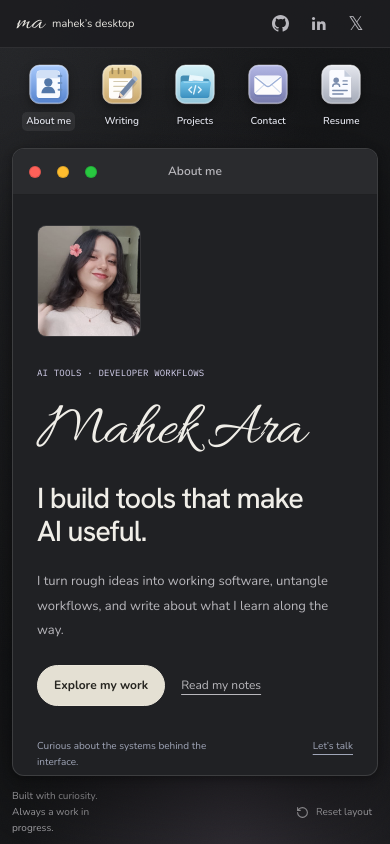
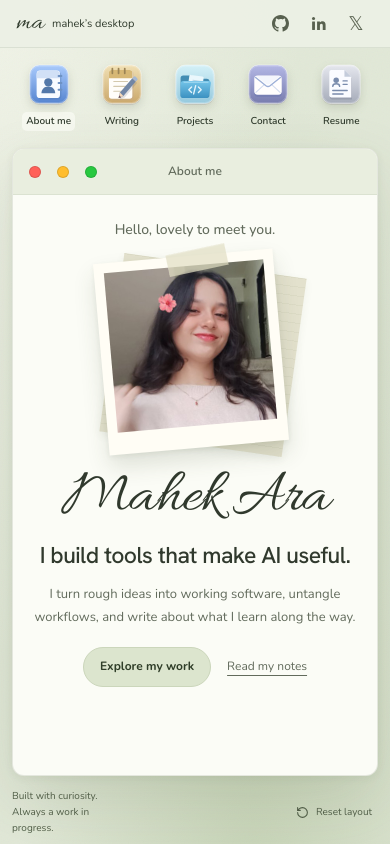
Before and after one commit to mahekara28/mahek-portfolio, a Next.js app: page / in a window 390 px wide. Built offline with nearby package versions, Linux system fonts and the light colour scheme.

Commit message:
Refresh desktop with light sage and a layered portrait

```diff
--- a/app/globals.css
+++ b/app/globals.css
@@ -2,11 +2,11 @@
 
 @font-face { font-family:"Plex Mono"; src:url('/fonts/plex-mono.ttf') format('truetype'); font-weight:400; font-display:swap; }
 :root {
-  --desk:#141517; --desk-bar:#1c1d20ed; --desk-text:#eeede8; --desk-muted:#aaa9ad;
-  --menu-ink:#e7e5df; --menu-muted:#b9b8be; --window:#202124; --window-bar:#2a2b2e;
-  --window-ink:#f0eee8; --window-muted:#b8b7bc; --paper:#202124; --paper-ink:#f0eee8; --paper-muted:#b8b7bc;
-  --signature:var(--font-signature); --accent:#d7d3f0; --edge:#ffffff14;
-  color-scheme:dark; color:var(--desk-text); font:14px/1.6 var(--font-text),Arial,sans-serif; background:var(--desk);
+  --desk:#e1e8d7; --desk-bar:#edf1e5f2; --desk-text:#303b2d; --desk-muted:#515e48;
+  --menu-ink:#303b2d; --menu-muted:#58614f; --window:#fbfcf6; --window-bar:#e9eedf;
+  --window-ink:#30392d; --window-muted:#626b5c; --paper:#fbfcf6; --paper-ink:#30392d; --paper-muted:#626b5c;
+  --signature:var(--font-signature); --accent:#526647; --edge:#4d5c3f1c;
+  color-scheme:light; color:var(--desk-text); font:14px/1.6 var(--font-text),Arial,sans-serif; background:var(--desk);
 }
 * { box-sizing:border-box; }
 [hidden] { display:none !important; }
@@ -18,27 +18,27 @@ button:focus-visible, a:focus-visible { outline:2px solid var(--accent); outline
 a { color:inherit; text-decoration:none; }
 svg { flex-shrink:0; }
 main:focus { outline:none; }
-.desktop { height:100dvh; display:flex; flex-direction:column; overflow:hidden; position:relative; isolation:isolate; background:radial-gradient(ellipse at 60% 110%,#302d34 0,transparent 65%),radial-gradient(ellipse at 0 0,#252629 0,transparent 55%),#141517; }
-.desktop::before { content:""; position:absolute; inset:0; z-index:-1; pointer-events:none; opacity:.035; background-image:url("/images/desktop-grain.svg"); }
+.desktop { height:100dvh; display:flex; flex-direction:column; overflow:hidden; position:relative; isolation:isolate; background:radial-gradient(ellipse at 65% 110%,#c7d4b7 0,transparent 65%),radial-gradient(ellipse at 0 0,#f0f3e7 0,transparent 55%),#e1e8d7; }
+.desktop::before { content:""; position:absolute; inset:0; z-index:-1; pointer-events:none; opacity:.06; background-image:url("/images/desktop-grain.svg"); }
 .desktop[data-dragging=true] { cursor:grabbing; user-select:none; }
 .md-menubar { display:flex; align-items:center; justify-content:space-between; gap:24px; background:var(--desk-bar); color:var(--menu-ink); border-bottom:1px solid var(--edge); padding:0 28px; height:48px; flex-shrink:0; }
 .md-desktop-name { display:flex; align-items:center; gap:12px; font-size:12px; min-height:44px; }
 .md-monogram { font:400 27px/1 var(--signature),cursive; }
 .md-socials { display:flex; align-items:center; gap:8px; color:var(--menu-muted); }
 .md-socials a { display:grid; place-items:center; width:36px; height:36px; border-radius:6px; }
-.md-socials a:hover { background:#ffffff0a; color:white; }
+.md-socials a:hover { background:#5266470d; color:#263c23; }
 .md-socials svg { width:17px; height:17px; }
 .md-x-mark { font:19px/1 Arial,sans-serif; }
 .md-workspace { flex:1; min-height:0; width:100%; display:grid; grid-template-columns:104px minmax(0,1fr); grid-template-rows:minmax(0,1fr); gap:24px; padding:32px 48px 24px 24px; position:relative; }
 .md-shortcuts { display:flex; flex-direction:column; gap:12px; align-items:center; padding:8px 0; min-height:0; overflow:visible; }
 .md-shortcut { position:relative; z-index:2; display:flex; flex-direction:column; align-items:center; justify-content:center; gap:5px; padding:5px 4px; width:92px; height:90px; flex-shrink:0; border-radius:10px; touch-action:none; user-select:none; cursor:grab; }
-.md-shortcut .md-app-icon { width:58px; height:58px; filter:drop-shadow(0 4px 5px #0005); transition:filter .16s; pointer-events:none; }
-.md-shortcut:hover .md-app-icon { filter:drop-shadow(0 5px 8px #0007) brightness(1.12); }
-.md-shortcut span { font-size:11px; font-weight:600; line-height:1.3; white-space:nowrap; padding:3px 7px; border-radius:5px; color:#e8eaf3; text-shadow:0 1px 3px #0008; }
-.md-shortcut[aria-current=page] span { background:#ffffff13; }
+.md-shortcut .md-app-icon { width:58px; height:58px; filter:drop-shadow(0 4px 5px #35452b26); transition:filter .16s; pointer-events:none; }
+.md-shortcut:hover .md-app-icon { filter:drop-shadow(0 5px 8px #35452b38) brightness(1.04); }
+.md-shortcut span { font-size:11px; font-weight:600; line-height:1.3; white-space:nowrap; padding:3px 7px; border-radius:5px; color:var(--desk-text); }
+.md-shortcut[aria-current=page] span { background:#fbfcf6b3; }
 .md-shortcut[data-dragging=true] { z-index:6; cursor:grabbing; }
-.md-window { position:relative; z-index:3; width:100%; max-width:900px; justify-self:center; align-self:center; background:var(--window); color:var(--window-ink); border:1px solid #ffffff21; border-radius:12px; box-shadow:0 28px 80px #0007,0 2px 10px #0005; overflow:hidden; min-height:0; height:100%; max-height:650px; display:flex; flex-direction:column; }
-.md-window-bar { position:relative; display:flex; align-items:center; min-height:46px; flex-shrink:0; padding:0 8px; background:var(--window-bar); border-bottom:1px solid #0004; color:var(--window-muted); }
+.md-window { position:relative; z-index:3; width:100%; max-width:900px; justify-self:center; align-self:center; background:var(--window); color:var(--window-ink); border:1px solid #57634d24; border-radius:12px; box-shadow:0 24px 64px #3d4d3021,0 2px 8px #3d4d3012; overflow:hidden; min-height:0; height:100%; max-height:730px; display:flex; flex-direction:column; }
+.md-window-bar { position:relative; display:flex; align-items:center; min-height:46px; flex-shrink:0; padding:0 8px; background:var(--window-bar); border-bottom:1px solid #4d5c3f16; color:var(--window-muted); }
 .md-window-controls { display:flex; align-items:center; z-index:1; }
 .md-window-control { width:28px; height:36px; padding:0; border:0; background:none; display:grid; place-items:center; border-radius:6px; }
 .md-window-control > span { width:12px; height:12px; border-radius:50%; display:grid; place-items:center; box-shadow:0 0 0 1px #0002 inset; color:#1e2027; }
@@ -52,37 +52,37 @@ main:focus { outline:none; }
 .md-window-drag:active { cursor:grabbing; }
 .md-window-drag:focus-visible { outline-offset:-5px; border-radius:5px; }
 .md-window-title { font-size:12px; font-weight:600; }
-.md-window-content { flex:1; min-height:0; overflow:auto; overscroll-behavior:contain; scrollbar-width:thin; scrollbar-color:#575e70 transparent; }
+.md-window-content { flex:1; min-height:0; overflow:auto; overscroll-behavior:contain; scrollbar-width:thin; scrollbar-color:#a4b097 transparent; }
 .md-window-content:focus-visible { outline:2px solid var(--accent); outline-offset:-4px; }
 .md-window-content > main { min-height:100%; }
 .md-window[data-maximized=true] { position:fixed; inset:0; z-index:10; width:100%; height:100dvh; max-width:none; max-height:none; border:0; border-radius:0; }
 .md-window[data-maximized=true] .md-window-content > main { max-width:1120px; margin-inline:auto; }
 .md-window[data-maximized=true] .md-window-drag { cursor:default; }
 .desktop[data-maximized=true] .md-menubar, .desktop[data-maximized=true] .md-shortcuts, .desktop[data-maximized=true] .md-desk-footer { visibility:hidden; }
-.md-about { padding:56px 54px 36px; display:flex; flex-direction:column; justify-content:center; gap:58px; }
-.md-builder-intro { display:grid; grid-template-columns:minmax(0,1fr) 180px; gap:30px; align-items:center; }
-.md-welcome { font:10px/1.8 "Plex Mono",monospace; letter-spacing:.1em; color:var(--accent); margin:0 0 20px; }
-.md-signature { font:400 clamp(72px,7vw,94px)/1.1 var(--signature),cursive; margin:0 0 20px; letter-spacing:-.025em; white-space:nowrap; }
-.md-description { font:500 clamp(27px,2.8vw,38px)/1.16 var(--font-heading),Arial,sans-serif; margin:0 0 20px; letter-spacing:-.035em; max-width:18ch; }
-.md-bio { font-size:14px; line-height:1.9; color:var(--window-muted); margin:0; max-width:44ch; }
-.md-builder-portrait { align-self:center; }
-.md-builder-portrait img { width:180px; height:200px; object-fit:cover; border-radius:12px; border:1px solid #ffffff18; filter:saturate(.78); }
-.md-about-links { display:flex; flex-wrap:wrap; align-items:center; gap:12px 22px; margin-top:28px; font-size:12px; }
-.md-primary-link { padding:10px 16px; background:#e4e0d3; color:#272621; border:1px solid #eae6da; border-radius:999px; font-weight:700; }
-.md-primary-link:hover { background:#f3f0e7; }
+.md-about { padding:24px 36px; display:flex; flex-direction:column; align-items:center; text-align:center; }
+.md-welcome { font:500 14px/1.5 var(--font-text),Arial,sans-serif; color:var(--window-muted); margin:0 0 8px; }
+.md-portrait-composition { width:300px; max-width:100%; height:252px; position:relative; flex-shrink:0; }
+.md-underpaper { position:absolute; width:224px; height:220px; top:18px; left:calc(50% - 104px); background:#e3e1cd; transform:rotate(8deg); box-shadow:0 3px 8px #45503712; }
+.md-underpaper::after { content:""; position:absolute; inset:0; background:repeating-linear-gradient(0deg,transparent 0 8px,#727d5110 8px 9px); }
+.md-photo-print { position:absolute; width:220px; height:232px; top:8px; left:calc(50% - 114px); padding:10px 10px 24px; background:#fffdf5; transform:rotate(-5deg); box-shadow:0 12px 22px #3e4c3026,0 2px 5px #3e4c3012; }
+.md-photo-print img { width:100%; height:100%; object-fit:cover; display:block; }
+.md-tape { position:absolute; width:72px; height:24px; top:1px; left:calc(50% - 34px); background:#e1dfc3b3; transform:rotate(-12deg); box-shadow:0 1px 1px #fff4 inset; }
+.md-signature { font:400 clamp(70px,8vw,90px)/1.1 var(--signature),cursive; margin:4px 0 6px; letter-spacing:-.025em; white-space:nowrap; }
+.md-description { font:500 clamp(23px,2.4vw,27px)/1.3 var(--font-heading),Arial,sans-serif; margin:0 0 12px; letter-spacing:-.025em; }
+.md-bio { font-size:13px; line-height:1.8; color:var(--window-muted); margin:0; max-width:54ch; }
+.md-about-links { display:flex; flex-wrap:wrap; align-items:center; justify-content:center; gap:12px 22px; margin-top:18px; font-size:12px; }
+.md-primary-link { padding:9px 16px; background:#dce5ce; color:#303e29; border:1px solid #cbd6bb; border-radius:999px; font-weight:700; }
+.md-primary-link:hover { background:#cedcbc; }
 .md-secondary-link { text-decoration:underline; text-underline-offset:5px; color:var(--window-muted); padding:10px 0; }
-.md-builder-footnote { display:flex; justify-content:space-between; align-items:center; gap:20px; font-size:11px; color:#a0a6b8; }
-.md-builder-footnote p { margin:0; max-width:32ch; }
-.md-builder-footnote a { white-space:nowrap; }
 .md-desk-footer { display:flex; justify-content:space-between; align-items:center; gap:20px; padding:4px 28px 12px; flex-shrink:0; font-size:11px; color:var(--desk-muted); }
 .md-desk-footer p { margin:0; }
 .md-desktop-actions { display:flex; align-items:center; gap:16px; }
 .md-desk-footer button { display:flex; align-items:center; gap:7px; border:0; padding:6px; background:none; font-size:11px; color:inherit; border-radius:5px; min-height:32px; }
-.md-desk-footer button:hover { color:#fff; background:#ffffff0a; }
-.md-desk-footer .md-resume-window { background:#ffffff14; padding:6px 12px; color:#f1f1f5; }
+.md-desk-footer button:hover { color:#263c23; background:#5266470d; }
+.md-desk-footer .md-resume-window { background:#fbfcf6b3; padding:6px 12px; color:var(--desk-text); }
 .md-empty { grid-column:2; min-height:0; height:100%; overflow:auto; display:flex; flex-direction:column; align-items:center; justify-content:center; text-align:center; padding:32px; color:var(--desk-muted); }
 .md-empty .md-rest-label { font:10px/1.8 "Plex Mono",monospace; letter-spacing:.18em; margin:0 0 20px; }
-.md-empty h1 { font:400 clamp(90px,12vw,160px)/1.2 var(--signature),cursive; color:#e5e7f0; margin:0 0 12px; letter-spacing:-.025em; }
+.md-empty h1 { font:400 clamp(90px,12vw,160px)/1.2 var(--signature),cursive; color:var(--desk-text); margin:0 0 12px; letter-spacing:-.025em; }
 .md-empty p:last-child { font-size:12px; }
 .skip-link { position:absolute; left:16px; top:-70px; padding:10px 16px; background:var(--paper); color:var(--paper-ink); z-index:20; }
 .skip-link:focus { top:8px; }
@@ -99,9 +99,9 @@ main:focus { outline:none; }
 .md-back { border:0; background:none; color:var(--paper-muted); padding:0 0 24px; font-size:12px; }
 .md-projects { display:grid; grid-template-columns:1fr 1fr; gap:28px; margin-top:32px; }
 .md-project { min-width:0; scroll-margin-top:28px; }
-.md-project-cover { height:128px; background:#303139; color:#e0dfeb; display:flex; align-items:center; justify-content:center; padding:20px; border-radius:7px; }
+.md-project-cover { height:128px; background:#e0e8d5; color:#47583a; display:flex; align-items:center; justify-content:center; padding:20px; border-radius:7px; }
 .md-project-cover span { font:700 27px/1.1 var(--font-text),Arial,sans-serif; letter-spacing:-.03em; }
-.md-project:nth-child(2) .md-project-cover { background:#343137; color:#e6dfe9; }
+.md-project:nth-child(2) .md-project-cover { background:#e8e7dc; color:#5e604e; }
 .md-project h2 { font:500 25px/1.25 var(--font-heading),Arial,sans-serif; margin:18px 0 12px; letter-spacing:-.025em; }
 .md-project h3 { font:500 23px/1.25 var(--font-heading),Arial,sans-serif; margin:20px 0 10px; }
 .md-project p { color:var(--paper-muted); line-height:1.7; margin:0 0 18px; }
@@ -112,7 +112,7 @@ main:focus { outline:none; }
 .md-contact .md-email { font-size:clamp(15px,2vw,22px); overflow-wrap:anywhere; }
 .md-contact-links { display:flex; flex-wrap:wrap; gap:24px; font-size:13px; margin-top:36px; }
 
-.md-paper-view { --ink:var(--paper-ink); --muted:var(--paper-muted); --quiet:var(--paper-muted); --accent:#d7d3f0; --surface:#2a2b31; --code-paper:#2a2b31; --code-ink:var(--paper-ink); --line:transparent; }
+.md-paper-view { --ink:var(--paper-ink); --muted:var(--paper-muted); --quiet:var(--paper-muted); --accent:#526647; --surface:#edf0e5; --code-paper:#edf0e5; --code-ink:var(--paper-ink); --line:transparent; }
 .md-paper-view h1 { text-wrap:balance; }
 .md-post { padding:5px 0; }
 .md-post strong { font-size:23px; }
@@ -142,7 +142,7 @@ main:focus { outline:none; }
 .md-article-body ul, .md-article-body ol { padding-left:22px; margin:0 0 24px; }
 .md-article-body li { margin:8px 0; }
 .md-article-body a { text-decoration:underline; text-underline-offset:4px; }
-.md-article-example { background:#2a2b31; border-radius:3px; padding:20px 24px; margin:28px 0; }
+.md-article-example { background:#edf0e5; border-radius:3px; padding:20px 24px; margin:28px 0; }
 .md-article-example figcaption { font-size:12px; color:var(--paper-muted); margin-bottom:12px; }
 .md-article-example p { margin-bottom:8px; }
 .md-article-example pre { white-space:pre-wrap; overflow-wrap:anywhere; font:12px/1.8 "Plex Mono",monospace; }
@@ -185,13 +185,6 @@ main:focus { outline:none; }
 .metric-list li { display:flex; gap:18px; margin:16px 0; }
 .metric-list span { font:11px/2 "Plex Mono",monospace; }
 .essay-bottom { display:flex; flex-wrap:wrap; gap:20px; justify-content:space-between; font-size:13px; }
-@media(max-width:900px) and (min-width:701px) {
-  .md-workspace { padding-right:24px; gap:16px; }
-  .md-about { padding:36px 28px; }
-  .md-builder-intro { grid-template-columns:minmax(0,1fr) 120px; gap:16px; }
-  .md-builder-portrait img { width:120px; height:144px; }
-  .md-signature { font-size:72px; }
-}
 @media(max-width:700px) {
   .md-menubar { padding:0 16px; gap:12px; }
   .md-desktop-name { gap:8px; font-size:11px; }
@@ -203,16 +196,15 @@ main:focus { outline:none; }
   .md-shortcut span { font-size:10px; padding:3px 4px; }
   .md-window { flex:1; height:auto; align-self:stretch; max-height:none; }
   .md-window-drag { padding-right:84px; }
-  .md-about { padding:30px 24px 24px; gap:32px; }
-  .md-builder-intro { display:flex; flex-direction:column-reverse; gap:28px; align-items:stretch; }
-  .md-builder-portrait { align-self:flex-start; display:flex; align-items:center; gap:18px; }
-  .md-builder-portrait img { width:104px; height:112px; border-radius:9px; }
-  .md-welcome { font-size:9px; letter-spacing:.02em; margin-bottom:16px; }
-  .md-signature { font-size:clamp(48px,16vw,88px); margin-bottom:16px; }
-  .md-description { font-size:29px; }
+  .md-about { padding:24px 20px; }
+  .md-portrait-composition { width:248px; height:212px; }
+  .md-underpaper { width:184px; height:180px; top:17px; left:calc(50% - 84px); }
+  .md-photo-print { width:180px; height:192px; left:calc(50% - 94px); padding:10px 10px 22px; }
+  .md-tape { width:60px; height:22px; left:calc(50% - 28px); }
+  .md-signature { font-size:clamp(48px,16vw,80px); margin-bottom:8px; }
+  .md-description { font-size:23px; }
   .md-bio { font-size:13px; }
-  .md-about-links { gap:8px 16px; margin-top:22px; }
-  .md-builder-footnote { font-size:10px; gap:16px; align-items:flex-start; }
+  .md-about-links { gap:8px 16px; }
   .md-paper-view { min-height:560px; padding:32px 24px; }
   .md-paper-view > h1 { font-size:34px; }
   .md-contact h1 { font-size:64px; }
--- a/app/layout.tsx
+++ b/app/layout.tsx
@@ -35,7 +35,7 @@ export default function RootLayout({
   children: React.ReactNode;
 }>) {
   return (
-    <html lang="en" data-theme="dark" className={`${text.variable} ${signature.variable} ${heading.variable}`}>
+    <html lang="en" data-theme="light" className={`${text.variable} ${signature.variable} ${heading.variable}`}>
       <body>
         <DesktopShell>{children}</DesktopShell>
       </body>
--- a/app/page.tsx
+++ b/app/page.tsx
@@ -5,24 +5,20 @@ import portrait from "../public/images/mahek-ara.jpg";
 export default function HomePage() {
   return (
     <main id="main" className="md-about" tabIndex={-1}>
-      <div className="md-builder-intro">
-        <div className="md-intro-copy">
-          <p className="md-welcome">AI TOOLS · DEVELOPER WORKFLOWS</p>
-          <h1 className="md-signature">Mahek Ara</h1>
-          <p className="md-description">I build tools that make AI useful.</p>
-          <p className="md-bio">I turn rough ideas into working software, untangle workflows, and write about what I learn along the way.</p>
-          <div className="md-about-links">
-            <Link className="md-primary-link" href="/projects">Explore my work</Link>
-            <Link className="md-secondary-link" href="/blog">Read my notes</Link>
-          </div>
+      <p className="md-welcome">Hello, lovely to meet you.</p>
+      <div className="md-portrait-composition">
+        <div className="md-underpaper" aria-hidden="true" />
+        <div className="md-photo-print">
+          <Image src={portrait} alt="Mahek Ara, with a small pink flower in her hair" sizes="(max-width:700px) 160px, 200px" preload />
         </div>
-        <div className="md-builder-portrait">
-          <Image src={portrait} alt="Mahek Ara, with a small pink flower in her hair" sizes="(max-width:700px) 104px, 180px" preload />
-        </div>
+        <div className="md-tape" aria-hidden="true" />
       </div>
-      <div className="md-builder-footnote">
-        <p>Curious about the systems behind the interface.</p>
-        <Link className="text-link" href="/contact">Let’s talk</Link>
+      <h1 className="md-signature">Mahek Ara</h1>
+      <p className="md-description">I build tools that make AI useful.</p>
+      <p className="md-bio">I turn rough ideas into working software, untangle workflows, and write about what I learn along the way.</p>
+      <div className="md-about-links">
+        <Link className="md-primary-link" href="/projects">Explore my work</Link>
+        <Link className="md-secondary-link" href="/blog">Read my notes</Link>
       </div>
     </main>
   );
```
Also changed, not shown: scripts/verify-interface.mjs (+8 -8 lines), 2 other files (tests, documents, lock files or other folders).
